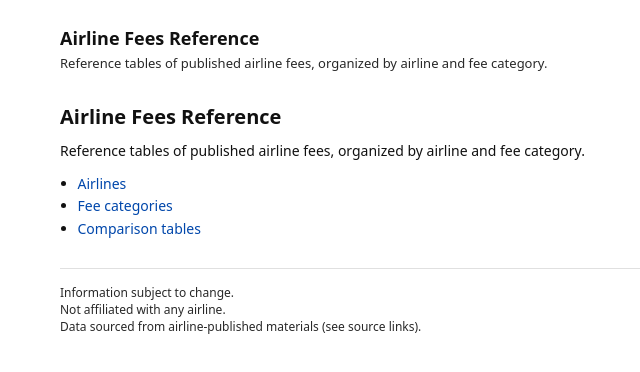
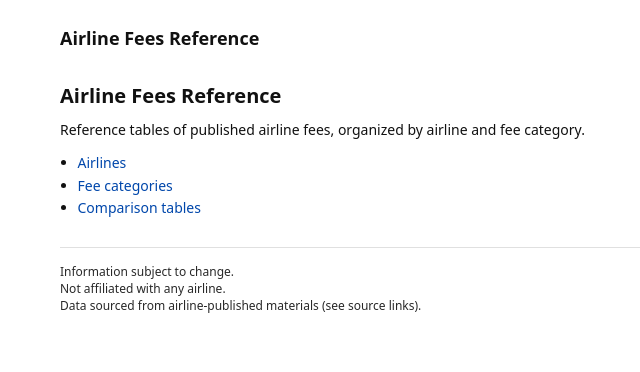
Before and after one commit to rwhonyaku/airline-fees-reference, a Next.js app: page / in a window 1280 px wide. Shown: the top 372 px of the page, without its empty margins (46-686 px from the left). Built offline with nearby package versions, Linux system fonts and the light colour scheme.

Commit message:
Fix layout: remove duplicate homepage content

```diff
--- a/app/layout.tsx
+++ b/app/layout.tsx
@@ -1,6 +1,7 @@
 // app/layout.tsx
 
 import type { Metadata } from "next";
+import Link from "next/link";
 import { Disclaimer } from "@/components/Disclaimer";
 import { canonical } from "@/lib/seo";
 import "./globals.css";
@@ -10,8 +11,7 @@ export const metadata: Metadata = {
     default: "Airline Fees Reference",
     template: "%s | Airline Fees Reference",
   },
-  description:
-    "Reference tables of published airline fees, organized by airline and fee category.",
+  description: "Reference tables of published airline fees, organized by airline and fee category.",
   alternates: {
     canonical: canonical("/"),
   },
@@ -23,10 +23,18 @@ export default function RootLayout({ children }: { children: React.ReactNode })
       <body style={{ margin: 0 }}>
         <div style={{ maxWidth: 1100, margin: "0 auto", padding: "24px 16px" }}>
           <header style={{ marginBottom: 18 }}>
-            <div style={{ fontSize: 18, fontWeight: 700 }}>Airline Fees Reference</div>
-            <div style={{ fontSize: 13, opacity: 0.9 }}>
-              Reference tables of published airline fees, organized by airline and fee category.
-            </div>
+            <Link
+              href="/"
+              style={{
+                display: "inline-block",
+                fontSize: 18,
+                fontWeight: 700,
+                color: "inherit",
+                textDecoration: "none",
+              }}
+            >
+              Airline Fees Reference
+            </Link>
           </header>
 
           <main>{children}</main>
```
